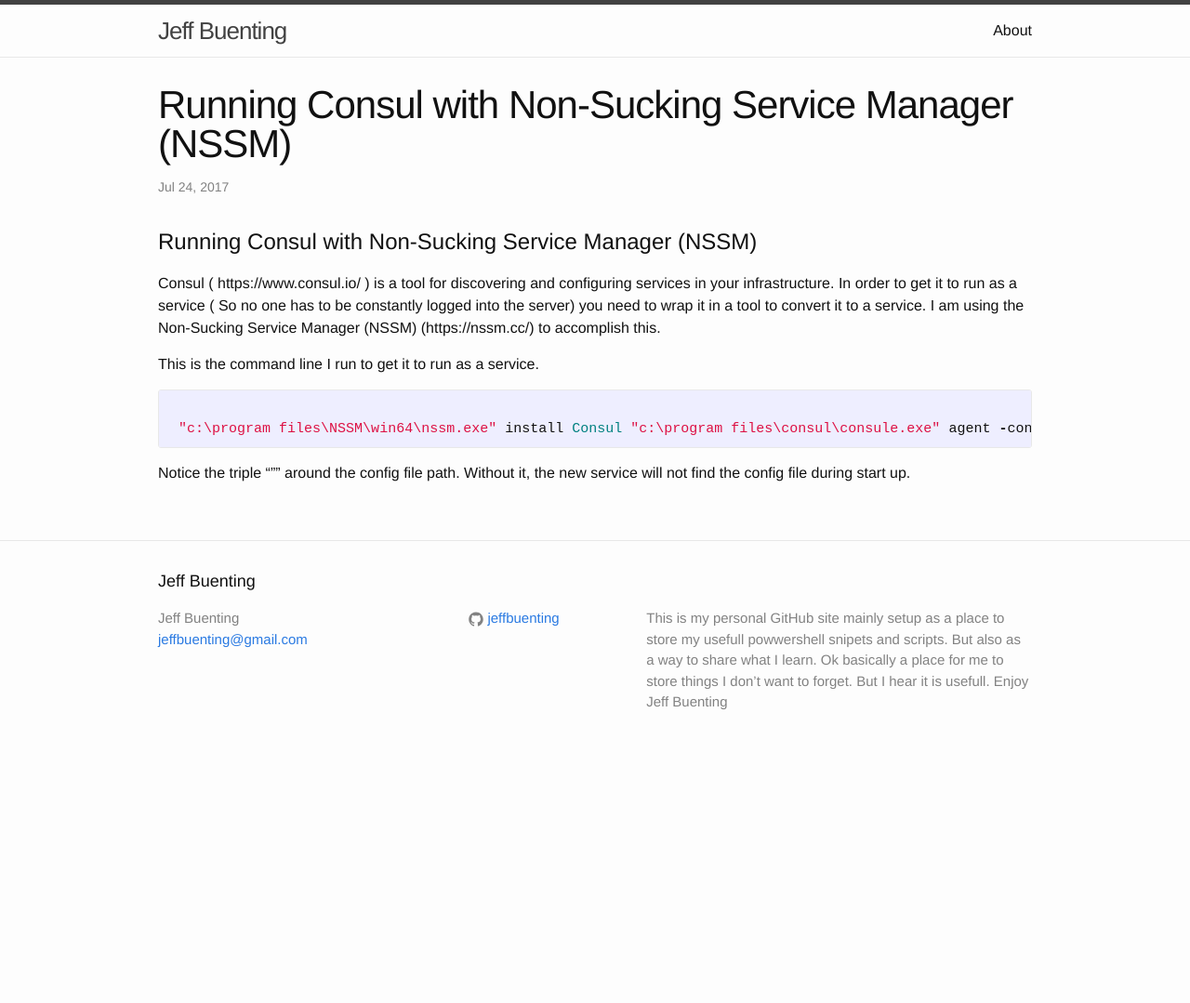
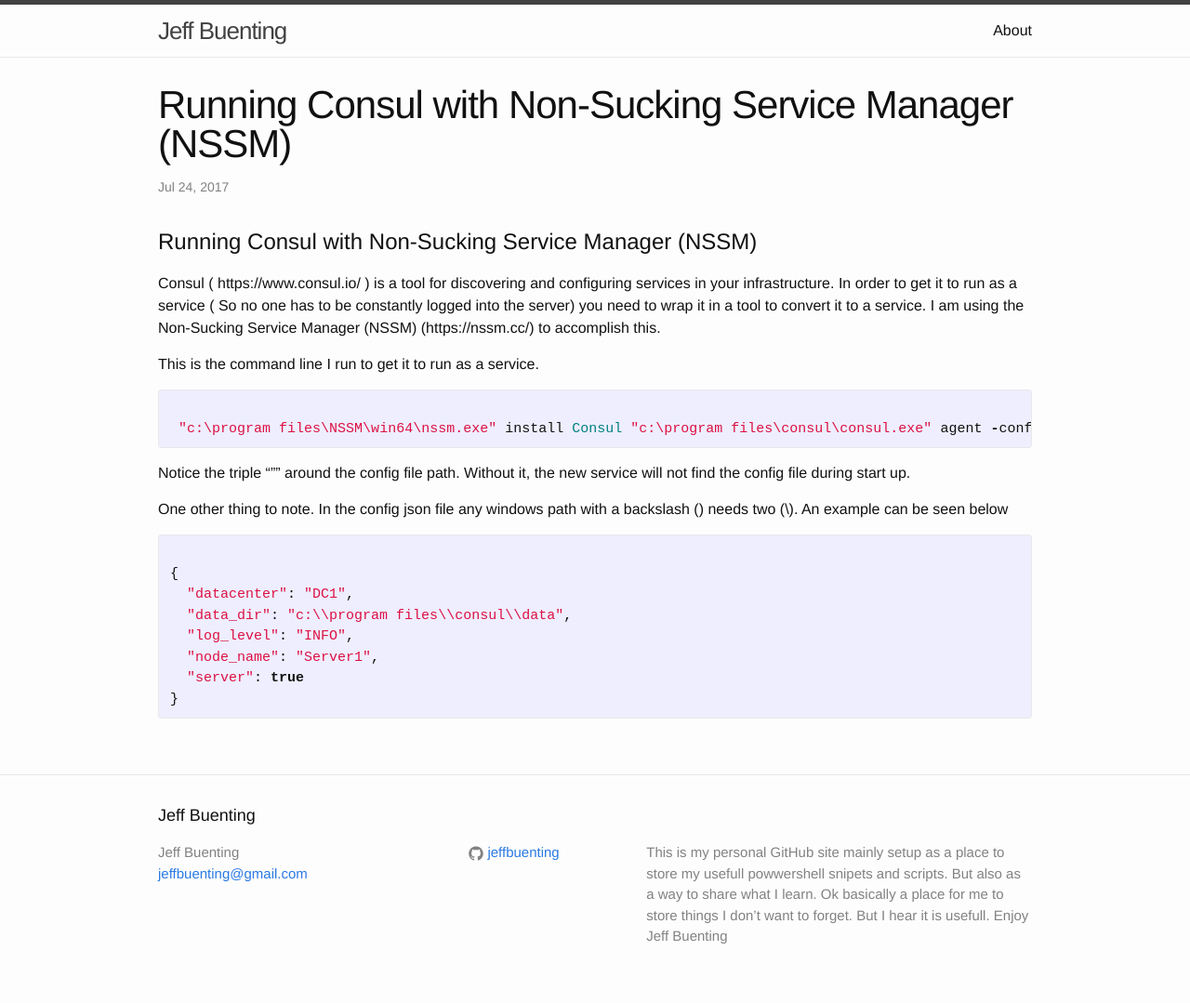
Before and after one commit to jeffbuenting/jeffbuenting.github.io, a Jekyll site: the page built from _posts/2017-07-24-Consul_RunningWithNSSM.markdown, in a window 1280 px wide. Shown: the whole page at 93% size. Built offline with Jekyll 4.4.1, drawn with Linux system fonts in a browser that asks for light colours; before the commit the page ends 900 px from its top, so only the background shows below that.

Commit message:
fixed typo in consul post and added info on json config

```diff
--- a/_posts/2017-07-24-Consul_RunningWithNSSM.markdown
+++ b/_posts/2017-07-24-Consul_RunningWithNSSM.markdown
@@ -11,7 +11,19 @@
 This is the command line I run to get it to run as a service.
 
 {% highlight ruby %}
- "c:\program files\NSSM\win64\nssm.exe" install Consul "c:\program files\consul\consule.exe" agent -config-fil """c:\program files\consul\basic_config.json"""
+ "c:\program files\NSSM\win64\nssm.exe" install Consul "c:\program files\consul\consul.exe" agent -config-file """c:\program files\consul\basic_config.json"""
 {% endhighlight %}
 
 Notice the triple """ around the config file path.  Without it, the new service will not find the config file during start up.
+
+One other thing to note.  In the config json file any windows path with a backslash (\) needs two (\\).  An example can be seen below
+
+{% highlight ruby %}
+{
+  "datacenter": "DC1",
+  "data_dir": "c:\\program files\\consul\\data",
+  "log_level": "INFO",
+  "node_name": "Server1",
+  "server": true
+}
+{% endhighlight %}
```
